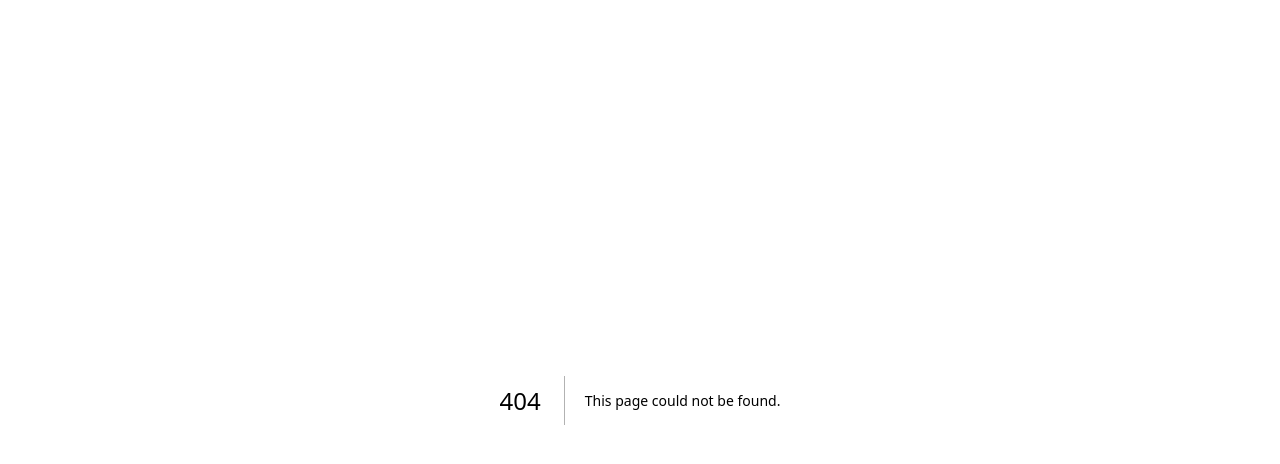
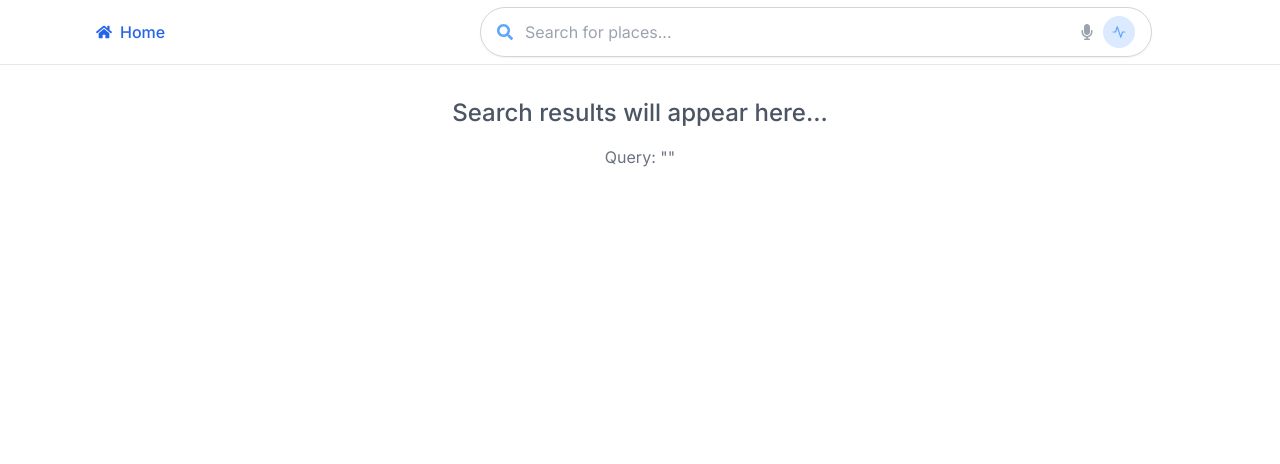
Before and after one commit to liambotongpower/spotplots.com, a Next.js app: page /any-spot/results in a window 1280 px wide. Before the commit this address had no page. Shown: the top 464 px of the page. Built offline with nearby package versions, Linux system fonts and the light colour scheme.

Commit message:
Designed separate results pages

```diff
--- /dev/null
+++ b/app/any-spot/results/page.tsx
@@ -0,0 +1,139 @@
+'use client';
+
+import { useState, useEffect } from 'react';
+import { useRouter, useSearchParams } from 'next/navigation';
+import { FaHome, FaSearch, FaMicrophone } from 'react-icons/fa';
+import { FiActivity } from 'react-icons/fi';
+
+export default function AnySpotResults() {
+  const router = useRouter();
+  const searchParams = useSearchParams();
+  const query = searchParams.get('q') || '';
+
+  const [inputValue, setInputValue] = useState(query);
+  const [isListening, setIsListening] = useState(false);
+  const [recognition, setRecognition] = useState<any>(null);
+
+  // Initialize speech recognition
+  useEffect(() => {
+    if (typeof window !== 'undefined' && 'webkitSpeechRecognition' in window) {
+      const SpeechRecognition = (window as any).webkitSpeechRecognition;
+      const recognitionInstance = new SpeechRecognition();
+
+      recognitionInstance.continuous = false;
+      recognitionInstance.interimResults = false;
+      recognitionInstance.lang = 'en-US';
+
+      recognitionInstance.onstart = () => {
+        setIsListening(true);
+      };
+
+      recognitionInstance.onresult = (event: any) => {
+        const transcript = event.results[0][0].transcript;
+        setInputValue(transcript);
+        setIsListening(false);
+      };
+
+      recognitionInstance.onerror = (event: any) => {
+        console.error('Speech recognition error:', event.error);
+        setIsListening(false);
+      };
+
+      recognitionInstance.onend = () => {
+        setIsListening(false);
+      };
+
+      setRecognition(recognitionInstance);
+    }
+  }, []);
+
+  const startListening = () => {
+    if (recognition && !isListening) {
+      recognition.start();
+    }
+  };
+
+  const stopListening = () => {
+    if (recognition && isListening) {
+      recognition.stop();
+    }
+  };
+
+  const handleSubmit = (e: React.FormEvent) => {
+    e.preventDefault();
+    if (inputValue.trim()) {
+      router.push(`/any-spot/results?q=${encodeURIComponent(inputValue.trim())}`);
+    }
+  };
+
+  const handleKeyPress = (e: React.KeyboardEvent) => {
+    if (e.key === 'Enter') {
+      handleSubmit(e);
+    }
+  };
+
+  const goHome = () => {
+    router.push('/');
+  };
+
+  return (
+    <div className="min-h-screen bg-white">
+      {/* Header */}
+      <div className="border-b border-gray-200">
+        <div className="max-w-6xl mx-auto px-4 sm:px-6 lg:px-8">
+          <div className="flex items-center justify-between h-16">
+            {/* Home Button */}
+            <button
+              onClick={goHome}
+              className="flex items-center text-blue-600 hover:text-blue-700 transition-colors"
+            >
+              <FaHome className="mr-2" />
+              <span className="font-medium">Home</span>
+            </button>
+
+            {/* Search Bar */}
+            <div className="flex-1 max-w-2xl mx-8">
+              <form onSubmit={handleSubmit}>
+                <div className="flex items-center bg-white rounded-full shadow-sm border border-gray-300 px-4 py-2">
+                  <FaSearch className="text-blue-400 mr-3" />
+                  <input
+                    type="text"
+                    value={inputValue}
+                    onChange={(e) => setInputValue(e.target.value)}
+                    onKeyPress={handleKeyPress}
+                    className="flex-grow bg-transparent outline-none text-gray-700"
+                    placeholder="Search for places..."
+                  />
+                  <button
+                    onClick={isListening ? stopListening : startListening}
+                    className={`mx-2 transition-colors ${
+                      isListening
+                        ? 'text-red-500 hover:text-red-600'
+                        : 'text-gray-400 hover:text-gray-600'
+                    }`}
+                    title={isListening ? 'Stop listening' : 'Start voice input'}
+                    aria-label={isListening ? 'Stop listening' : 'Start voice input'}
+                    type="button"
+                  >
+                    <FaMicrophone />
+                  </button>
+                  <div className="w-8 h-8 flex items-center justify-center bg-blue-100 rounded-full">
+                    <FiActivity className="text-blue-400 text-sm" />
+                  </div>
+                </div>
+              </form>
+            </div>
+          </div>
+        </div>
+      </div>
+
+      {/* Main Content */}
+      <div className="max-w-6xl mx-auto px-4 sm:px-6 lg:px-8 py-8">
+        <div className="text-center text-gray-600">
+          <h1 className="text-2xl font-medium mb-4">Search results will appear here...</h1>
+          <p className="text-gray-500">Query: "{query}"</p>
+        </div>
+      </div>
+    </div>
+  );
+}
--- /dev/null
+++ b/app/your-spot/results/page.tsx
@@ -0,0 +1,139 @@
+'use client';
+
+import { useState, useEffect } from 'react';
+import { useRouter, useSearchParams } from 'next/navigation';
+import { FaHome, FaSearch, FaMicrophone } from 'react-icons/fa';
+import { FiActivity } from 'react-icons/fi';
+
+export default function YourSpotResults() {
+  const router = useRouter();
+  const searchParams = useSearchParams();
+  const query = searchParams.get('q') || '';
+
+  const [inputValue, setInputValue] = useState(query);
+  const [isListening, setIsListening] = useState(false);
+  const [recognition, setRecognition] = useState<any>(null);
+
+  // Initialize speech recognition
+  useEffect(() => {
+    if (typeof window !== 'undefined' && 'webkitSpeechRecognition' in window) {
+      const SpeechRecognition = (window as any).webkitSpeechRecognition;
+      const recognitionInstance = new SpeechRecognition();
+
+      recognitionInstance.continuous = false;
+      recognitionInstance.interimResults = false;
+      recognitionInstance.lang = 'en-US';
+
+      recognitionInstance.onstart = () => {
+        setIsListening(true);
+      };
+
+      recognitionInstance.onresult = (event: any) => {
+        const transcript = event.results[0][0].transcript;
+        setInputValue(transcript);
+        setIsListening(false);
+      };
+
+      recognitionInstance.onerror = (event: any) => {
+        console.error('Speech recognition error:', event.error);
+        setIsListening(false);
+      };
+
+      recognitionInstance.onend = () => {
+        setIsListening(false);
+      };
+
+      setRecognition(recognitionInstance);
+    }
+  }, []);
+
+  const startListening = () => {
+    if (recognition && !isListening) {
+      recognition.start();
+    }
+  };
+
+  const stopListening = () => {
+    if (recognition && isListening) {
+      recognition.stop();
+    }
+  };
+
+  const handleSubmit = (e: React.FormEvent) => {
+    e.preventDefault();
+    if (inputValue.trim()) {
+      router.push(`/your-spot/results?q=${encodeURIComponent(inputValue.trim())}`);
+    }
+  };
+
+  const handleKeyPress = (e: React.KeyboardEvent) => {
+    if (e.key === 'Enter') {
+      handleSubmit(e);
+    }
+  };
+
+  const goHome = () => {
+    router.push('/');
+  };
+
+  return (
+    <div className="min-h-screen bg-white">
+      {/* Header */}
+      <div className="border-b border-gray-200">
+        <div className="max-w-6xl mx-auto px-4 sm:px-6 lg:px-8">
+          <div className="flex items-center justify-between h-16">
+            {/* Home Button */}
+            <button
+              onClick={goHome}
+              className="flex items-center text-green-600 hover:text-green-700 transition-colors"
+            >
+              <FaHome className="mr-2" />
+              <span className="font-medium">Home</span>
+            </button>
+
+            {/* Search Bar */}
+            <div className="flex-1 max-w-2xl mx-8">
+              <form onSubmit={handleSubmit}>
+                <div className="flex items-center bg-white rounded-full shadow-sm border border-gray-300 px-4 py-2">
+                  <FaSearch className="text-green-400 mr-3" />
+                  <input
+                    type="text"
+                    value={inputValue}
+                    onChange={(e) => setInputValue(e.target.value)}
+                    onKeyPress={handleKeyPress}
+                    className="flex-grow bg-transparent outline-none text-gray-700"
+                    placeholder="Search for places..."
+                  />
+                  <button
+                    onClick={isListening ? stopListening : startListening}
+                    className={`mx-2 transition-colors ${
+                      isListening
+                        ? 'text-red-500 hover:text-red-600'
+                        : 'text-gray-400 hover:text-gray-600'
+                    }`}
+                    title={isListening ? 'Stop listening' : 'Start voice input'}
+                    aria-label={isListening ? 'Stop listening' : 'Start voice input'}
+                    type="button"
+                  >
+                    <FaMicrophone />
+                  </button>
+                  <div className="w-8 h-8 flex items-center justify-center bg-green-100 rounded-full">
+                    <FiActivity className="text-green-400 text-sm" />
+                  </div>
+                </div>
+              </form>
+            </div>
+          </div>
+        </div>
+      </div>
+
+      {/* Main Content */}
+      <div className="max-w-6xl mx-auto px-4 sm:px-6 lg:px-8 py-8">
+        <div className="text-center text-gray-600">
+          <h1 className="text-2xl font-medium mb-4">Search results will appear here...</h1>
+          <p className="text-gray-500">Query: "{query}"</p>
+        </div>
+      </div>
+    </div>
+  );
+}
```
